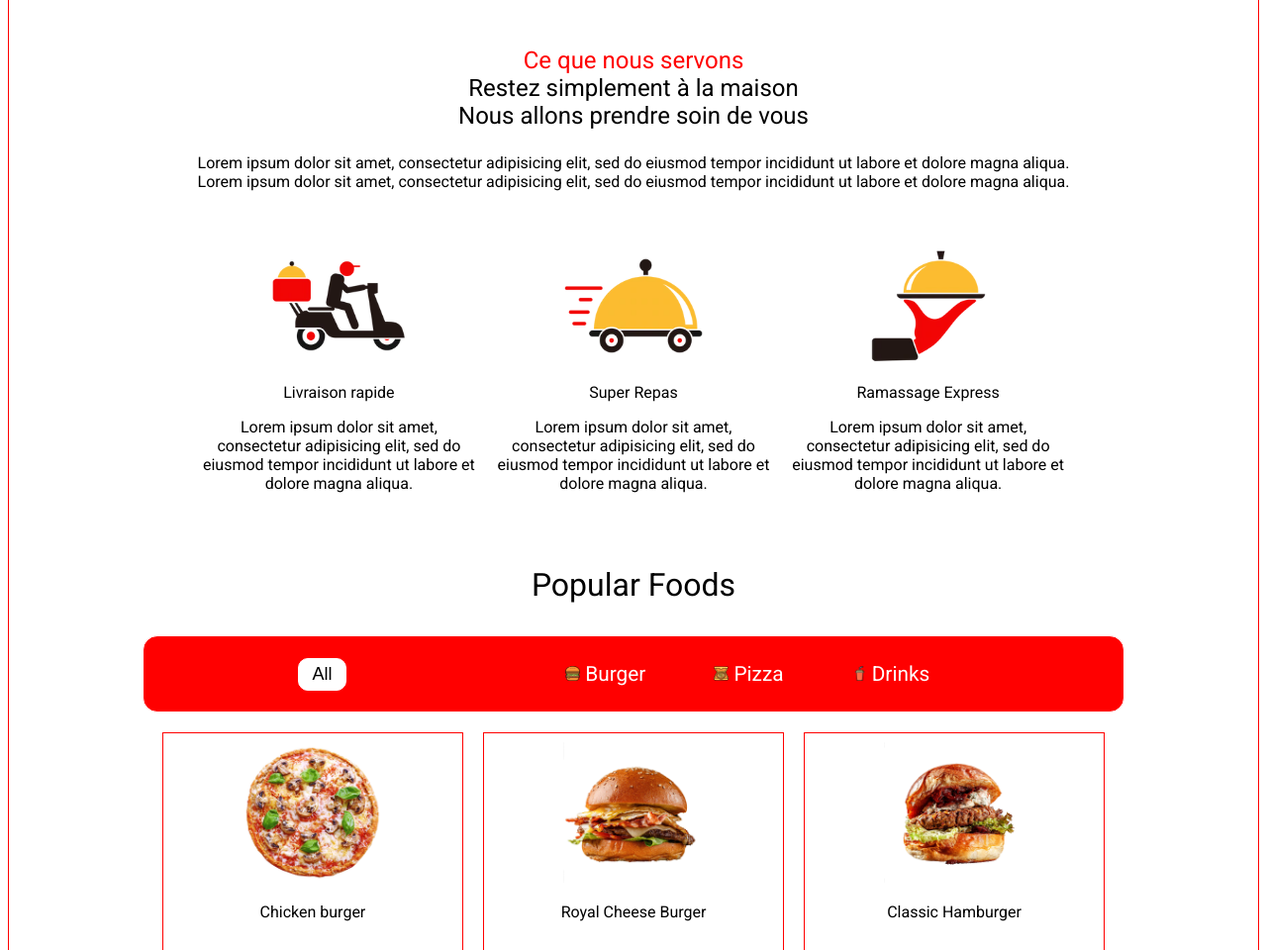
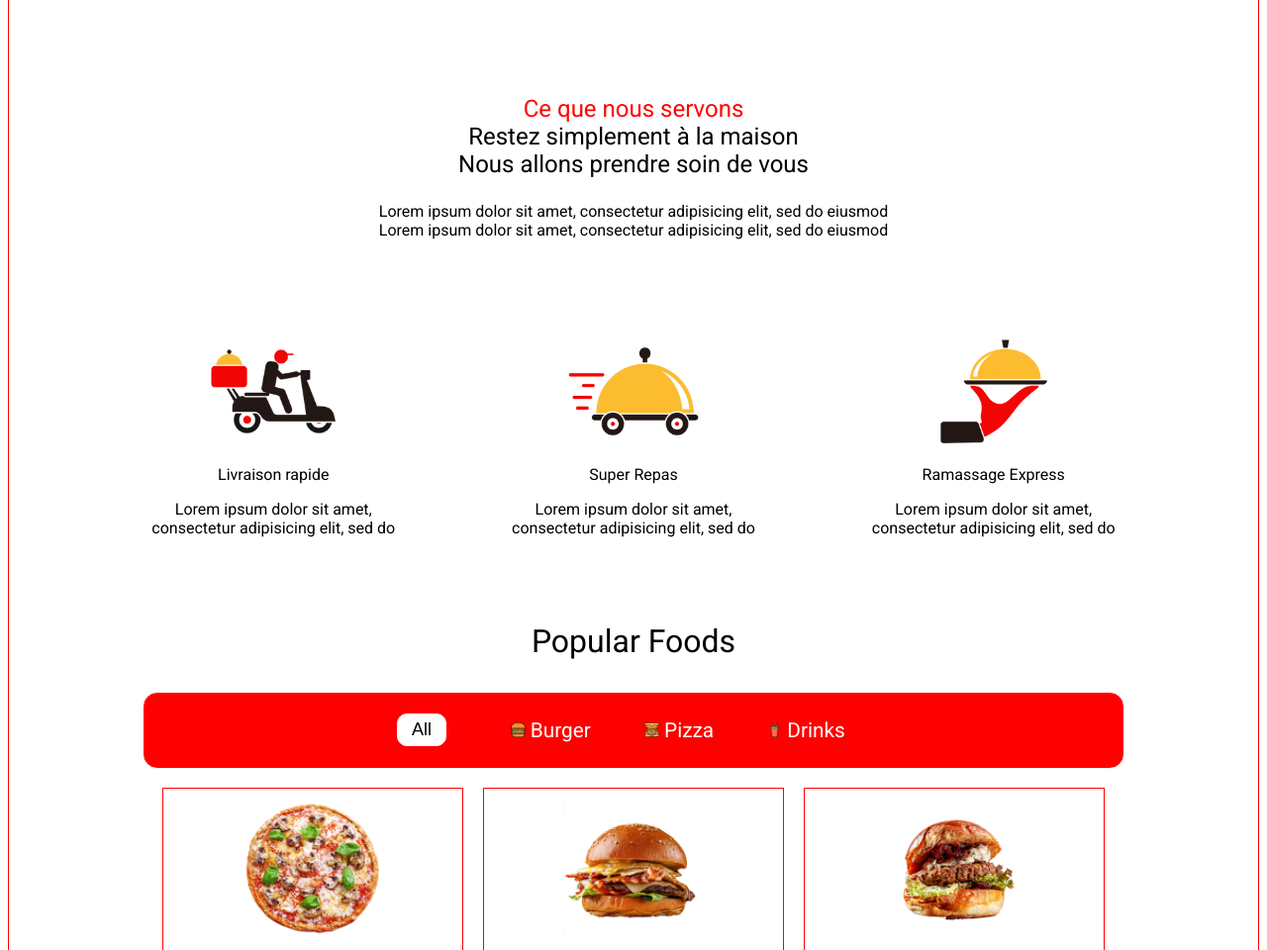
Before and after one commit to linabilou/project-eat-drink, a plain HTML site: page index.html in a window 1280 px wide. Shown: the part 670-1630 px from the top of the page at 99% size. Drawn offline with Linux system fonts and the light colour scheme.

Commit message:
foods modification html and css

```diff
--- a/css/style.css
+++ b/css/style.css
@@ -215,6 +215,7 @@ div.texte p:last-child{
 
 .category{
     display: flex;
+    flex-direction: row;
     justify-content: space-evenly;
     align-items: center;
     background-color: rgb(251, 117, 117);
@@ -236,7 +237,7 @@ div.category img{
 }
 
 .service-description{
-    margin-top: 50px;
+    margin: 10% 0 0 0;
     text-align: center;
 }
 
@@ -247,12 +248,22 @@ div.category img{
 
 .service-part{
     display: flex;
-    margin: 5%;
+    flex-direction: row;
+    margin: 5% 0 0 0;
+
 }
 
 .service{
     text-align: center;
-    margin: 1%;
+    margin: 5%;
+}
+
+.service-livraison{
+    margin-left: 0;
+}
+
+.service-ramassage{
+    margin-right: 0;
 }
 
 
@@ -261,17 +272,22 @@ div.category img{
     border: 2px solid pink;
 }
 
+.foods{
+    margin-top: 2%;
+}
+
 .title-popular{
     text-align: center;
     font-size: xx-large;
+    margin-top: 0;
 }
 
 nav.nav-foods{
+    display: flex;
+    justify-content: center;
     background-color: red;
     border: 1px solid white;
     border-radius: 15px;
-    justify-content: space-evenly;
-    padding: 0;
 }
 nav.nav-foods button{
     width: 5%;
@@ -280,6 +296,7 @@ nav.nav-foods button{
 }
 nav.nav-foods ul li{
     align-items: center;
+    margin: 0;
 
 }
 
--- a/index.html
+++ b/index.html
@@ -113,11 +113,9 @@
                             Nous allons prendre soin de vous
                         </p>
                         <p>
-                            Lorem ipsum dolor sit amet, consectetur adipisicing elit, sed do eiusmod tempor
-                            incididunt ut labore et dolore magna aliqua.
+                            Lorem ipsum dolor sit amet, consectetur adipisicing elit, sed do eiusmod
                             <br>
-                            Lorem ipsum dolor sit amet, consectetur adipisicing elit, sed do eiusmod tempor
-                            incididunt ut labore et dolore magna aliqua.
+                            Lorem ipsum dolor sit amet, consectetur adipisicing elit, sed do eiusmod
                         </p>
                     </div>
 
@@ -126,8 +124,7 @@
                             <img src="assets/images/service-01.png" alt="Service Livraison" srcset="" class="svc">
                             <p>Livraison rapide</p>
                             <p>
-                                Lorem ipsum dolor sit amet, consectetur adipisicing elit, sed do eiusmod tempor
-                                incididunt ut labore et dolore magna aliqua.
+                                Lorem ipsum dolor sit amet, consectetur adipisicing elit, sed do
                             </p>
 
                         </div>
@@ -136,8 +133,7 @@
                             <img src="assets/images/service-02.png" alt="Service Super Repas" srcset="" class="svc">
                             <p>Super Repas</p>
                             <p>
-                                Lorem ipsum dolor sit amet, consectetur adipisicing elit, sed do eiusmod tempor
-                                incididunt ut labore et dolore magna aliqua.
+                                Lorem ipsum dolor sit amet, consectetur adipisicing elit, sed do
                             </p>
                         </div>
 
@@ -145,8 +141,7 @@
                             <img src="assets/images/service-03.png" alt="Service Ramassage Express" srcset="" class="svc">
                             <p>Ramassage Express</p>
                             <p>
-                                Lorem ipsum dolor sit amet, consectetur adipisicing elit, sed do eiusmod tempor
-                                incididunt ut labore et dolore magna aliqua.
+                                Lorem ipsum dolor sit amet, consectetur adipisicing elit, sed do
                             </p>
                         </div>
                     </div>
```
